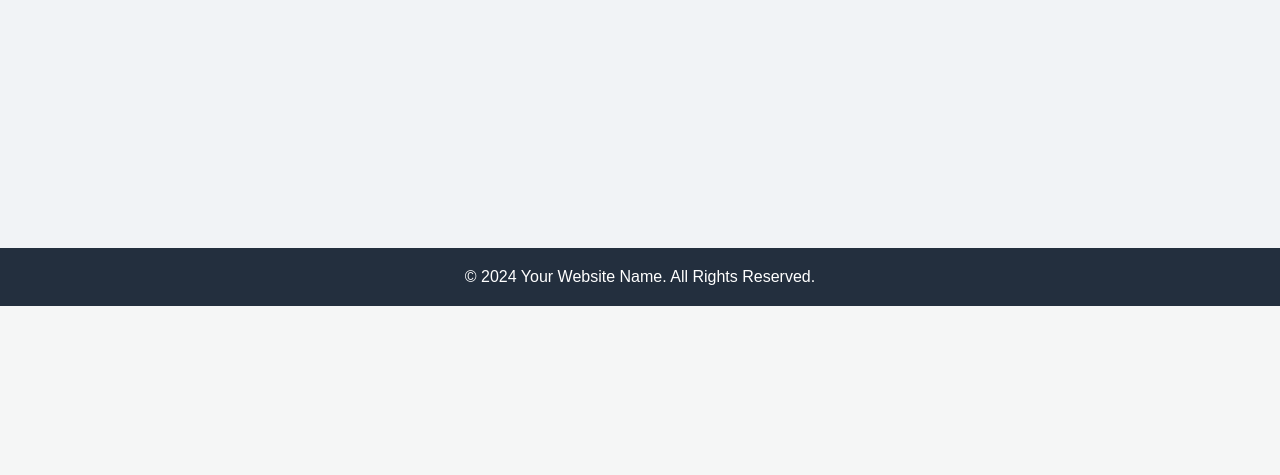
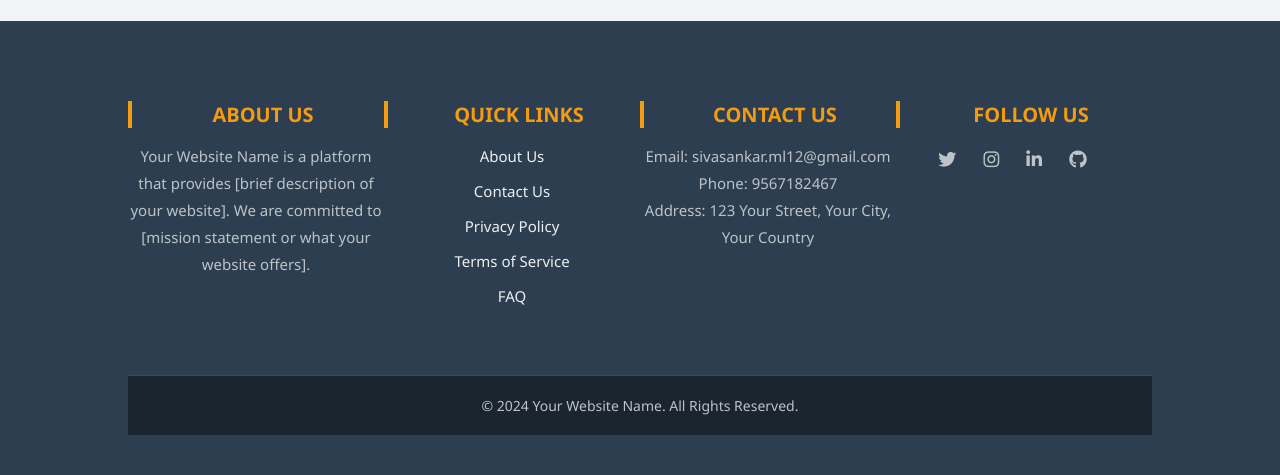
Before and after one commit to SIVASANKAR-ML/ECOM-web, a Django app: a page that uses ecom/templates/index.html in a window 1280 px wide. Shown: the part 494-969 px from the top of the page. Before the commit the page ends 800 px from the top, so only its background shows below. Run offline with Django 5.2, Linux system fonts and the light colour scheme; data comes from the database, SQL or seed files in the repository.

Commit message:
css-update

```diff
--- a/ecom/static/css/style.css
+++ b/ecom/static/css/style.css
@@ -691,3 +715,126 @@ footer p {
     width: fit-content;
     font-size: 1em;
 }
+/* ---------------------------------------------------footer css-------------------------------------------- */
+/* Footer Base Styling */
+footer {
+    background-color: #2c3e50; /* Dark background for a formal look */
+    color: #ecf0f1; /* Light text color for contrast */
+    padding: 40px 0;
+    font-family: 'Segoe UI', Tahoma, Geneva, Verdana, sans-serif; /* Professional font */
+}
+
+.container {
+    max-width: 1200px;
+    margin: 0 auto;
+    padding: 0 20px;
+}
+
+.footer-content {
+    display: flex;
+    justify-content: space-between;
+    flex-wrap: wrap;
+    border-bottom: 1px solid #34495e;
+    padding-bottom: 30px;
+}
+
+/* Footer Section Styling */
+.footer-section {
+    flex: 1;
+    min-width: 250px;
+    margin: 20px 0;
+}
+
+.footer-section h3 {
+    font-size: 20px;
+    margin-bottom: 15px;
+    color: #f39c12; /* Highlighted section titles with a gold color */
+    text-transform: uppercase; /* Make titles uppercase for a formal appearance */
+    border-left: 4px solid #f39c12;
+    padding-left: 10px;
+}
+
+.footer-section p,
+.footer-section ul,
+.footer-section a {
+    font-size: 15px;
+    line-height: 1.8;
+    color: #bdc3c7; /* Softer text color for better readability */
+}
+
+.footer-section ul {
+    list-style: none;
+    padding: 0;
+}
+
+.footer-section ul li {
+    margin-bottom: 8px;
+}
+
+.footer-section a {
+    text-decoration: none;
+    color: #ecf0f1;
+    transition: color 0.3s ease;
+}
+
+.footer-section a:hover {
+    color: #f39c12; /* Change color on hover */
+}
+
+/* Social Media Styling */
+.social a {
+    margin-right: 15px;
+    font-size: 18px;
+    color: #bdc3c7;
+    transition: color 0.3s ease;
+}
+
+.social a:hover {
+    color: #f39c12;
+}
+
+.social a i {
+    margin-right: 8px;
+}
+
+/* Footer Bottom Styling */
+.footer-bottom {
+    text-align: center;
+    padding: 20px 0;
+    background-color: #1a252f; /* Slightly darker background for bottom */
+    font-size: 14px;
+    color: #bdc3c7;
+}
+
+.footer-bottom p {
+    margin: 0;
+}
+.social a {
+    margin-right: 15px;
+    font-size: 18px;
+    color: #bdc3c7;
+    transition: color 0.3s ease;
+    text-decoration: none;
+}
+
+.social a:hover {
+    color: #f39c12; /* Change color on hover */
+}
+
+.social a i {
+    margin-right: 8px;
+}
+
+
+/* Responsive Styling */
+@media (max-width: 768px) {
+    .footer-content {
+        flex-direction: column;
+        align-items: center;
+        text-align: center;
+    }
+
+    .footer-section {
+        margin-bottom: 30px;
+    }
+}
--- a/ecom/templates/base.html
+++ b/ecom/templates/base.html
@@ -18,7 +18,8 @@
             {% for product in products %}
             <div class="product-card">
                 <a href="{% url "index:product-detail-view" product.pid product.vender.vid %}" class="detail-link">
-                <img src="{{ product.image.url }}" alt="{{ product.title }}" class="product-image">
+                    <img src="{{ product.image.url }}" alt="{{ product.title }}" class="product-image">
+                 </a>
                 <div class="product-details">
                     <h3 class="product-title">{{ product.title }}</h3>
                     <p class="product-category">{{ product.category }}</p>
@@ -26,7 +27,6 @@
                     <span class="product-percentage">-{{ product.get_percentage|floatformat}}%</span>
                     <p class="product-price">{{ product.price }}</p>
                     <a href="#" class="btn-secondary">Buy Now</a>
-                </a>
                 </div>
             </div>
             {% endfor %}
--- a/ecom/templates/category-list-view.html
+++ b/ecom/templates/category-list-view.html
@@ -9,7 +9,8 @@
             {% for product in products %}
             <div class="product-card">
                 <a href="{% url "index:product-detail-view" product.pid  product.vender.vid %}" class="detail-link">
-                <img src="{{ product.image.url }}" alt="{{ product.title }}" class="product-image">
+                    <img src="{{ product.image.url }}" alt="{{ product.title }}" class="product-image">
+                </a>
                 <div class="product-details">
                     <h3 class="product-title">{{ product.title }}</h3>
                     <p class="product-category">{{ product.category }}</p>
@@ -18,7 +19,6 @@
                     <p class="product-price">${{ product.price }}</p>
                     <a href="#" class="btn-secondary">Buy Now</a>
                 </div>
-                </a>
             </div>
             {% endfor %}
         </div>
--- a/ecom/templates/index.html
+++ b/ecom/templates/index.html
@@ -6,6 +6,7 @@
     <meta name="viewport" content="width=device-width, initial-scale=1.0">
     <title>{% block title %}My E-commerce Website{% endblock %}</title>
     <link rel="stylesheet" href="{% static 'css/style.css' %}">
+    <link rel="stylesheet" href="https://cdnjs.cloudflare.com/ajax/libs/font-awesome/6.0.0-beta3/css/all.min.css">
 </head>
 <body>
     <header>
@@ -41,11 +42,46 @@
     <main>
         {% block content %}{% endblock %}
     </main>
-
     <footer>
         <div class="container">
-            <p>&copy; 2024 Your Website Name. All Rights Reserved.</p>
+            <div class="footer-content">
+                <!-- About Section -->
+                <div class="footer-section about">
+                    <h3>About Us</h3>
+                    <p>Your Website Name is a platform that provides [brief description of your website]. We are committed to [mission statement or what your website offers].</p>
+                </div>
+                <!-- Quick Links Section -->
+                <div class="footer-section links">
+                    <h3>Quick Links</h3>
+                    <ul>
+                        <li><a href="/about-us">About Us</a></li>
+                        <li><a href="/contact-us">Contact Us</a></li>
+                        <li><a href="/privacy-policy">Privacy Policy</a></li>
+                        <li><a href="/terms-of-service">Terms of Service</a></li>
+                        <li><a href="/faq">FAQ</a></li>
+                    </ul>
+                </div>
+                <!-- Contact Section -->
+                <div class="footer-section contact">
+                    <h3>Contact Us</h3>
+                    <p>Email: sivasankar.ml12@gmail.com</p>
+                    <p>Phone: 9567182467</p>
+                    <p>Address: 123 Your Street, Your City, Your Country</p>
+                </div>
+                <!-- Social Media Section -->
+                <div class="footer-section social">
+                    <h3>Follow Us</h3>
+                    <a href="https://twitter.com/yourpage" target="_blank" aria-label="Twitter"><i class="fab fa-twitter"></i></a>
+                    <a href="https://www.instagram.com/_sivasankar.m_" target="_blank" aria-label="Instagram"><i class="fab fa-instagram"></i></a>
+                    <a href="https://www.linkedin.com/Sivasankar M" target="_blank" aria-label="LinkedIn"><i class="fab fa-linkedin-in"></i></a>
+                    <a href="https://www.github.com/SIVASANKAR-ML" target="_blank" aria-label="GitHub"><i class="fab fa-github"></i></a>
+                </div>
+            </div>
+            <div class="footer-bottom">
+                <p>&copy; 2024 Your Website Name. All Rights Reserved.</p>
+            </div>
         </div>
     </footer>
+
 </body>
 </html>
--- a/ecom/templates/product_detail_view.html
+++ b/ecom/templates/product_detail_view.html
@@ -25,7 +25,7 @@
 
         <!-- Vendor Details -->
         <div class="custom-vendor-details-section">
-            <h3>Sold by: {{ vender.name }}</h3>
+            <h3>Sold by: {{ vender.title }}</h3>
             <p>Address: {{ vender.address }}</p>
             <p>Call us: {{ vender.contact }}</p>
             <p>Since: {{ vender.date|date:'Y' }}</p>
--- a/ecom/templates/vender_deatil_view.html
+++ b/ecom/templates/vender_deatil_view.html
@@ -24,7 +24,8 @@
                 {% for product in products %}
                 <div class="product-card">
                     <a href="{% url "index:product-detail-view" product.pid product.vender.vid %}" class="detail-link">
-                    <img src="{{ product.image.url }}" alt="{{ product.title }}" class="product-image">
+                        <img src="{{ product.image.url }}" alt="{{ product.title }}" class="product-image">
+                    </a>
                     <div class="product-details">
                         <h3 class="product-title">{{ product.title }}</h3>
                         <p class="product-category">{{ product.category }}</p>
@@ -34,7 +35,6 @@
                         <a href="#" class="btn-secondary">Buy Now</a>
                         <a href="{% url "index:product-detail-view" product.pid product.vender.vid %}" class="btn-secondary">Details</a>
                     </div>
-                    </a>
                 </div>
                 {% endfor %}
             </div>
```
Also changed, not shown: other parts of ecom/static/css/style.css (+43 -19 lines).
